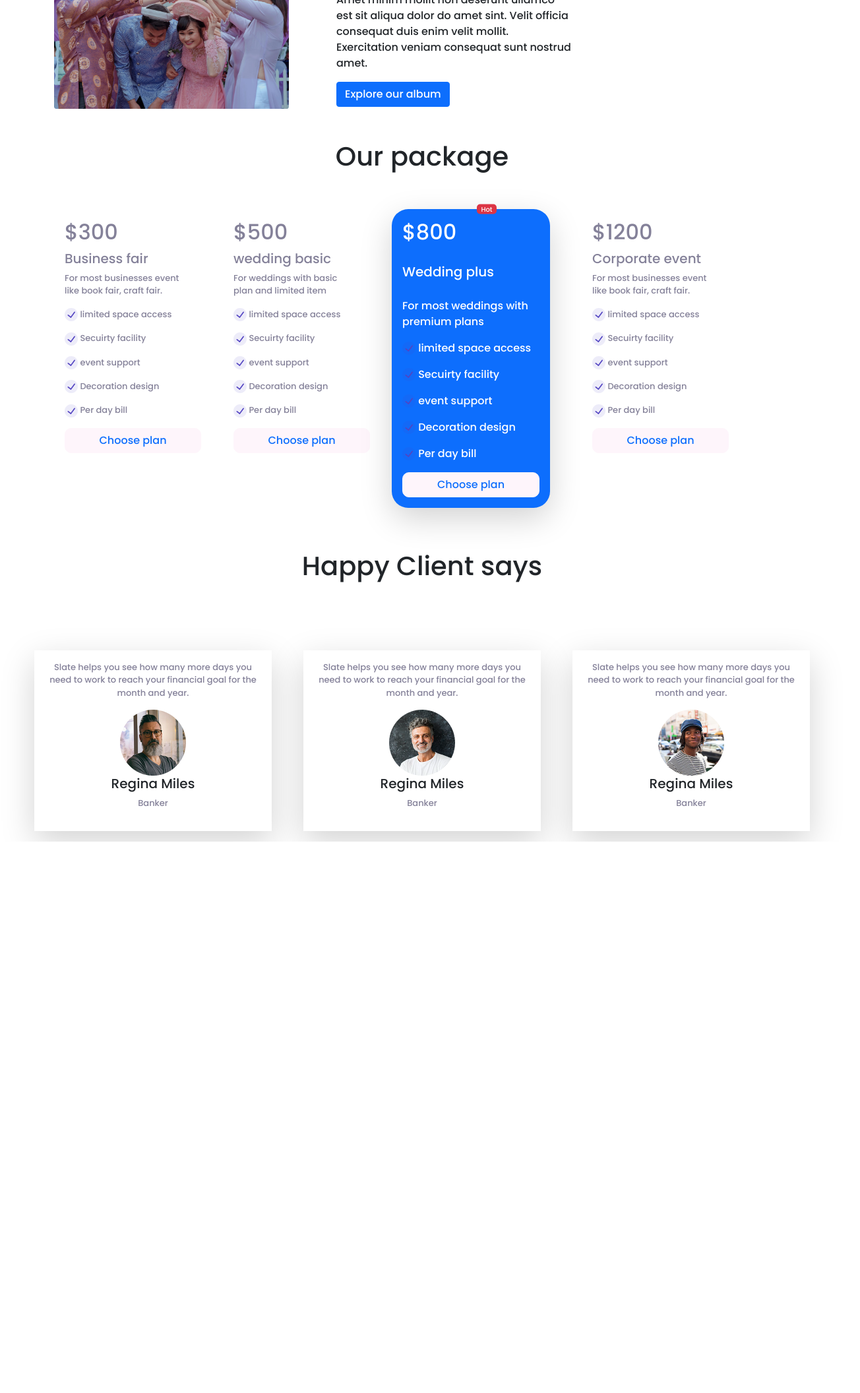
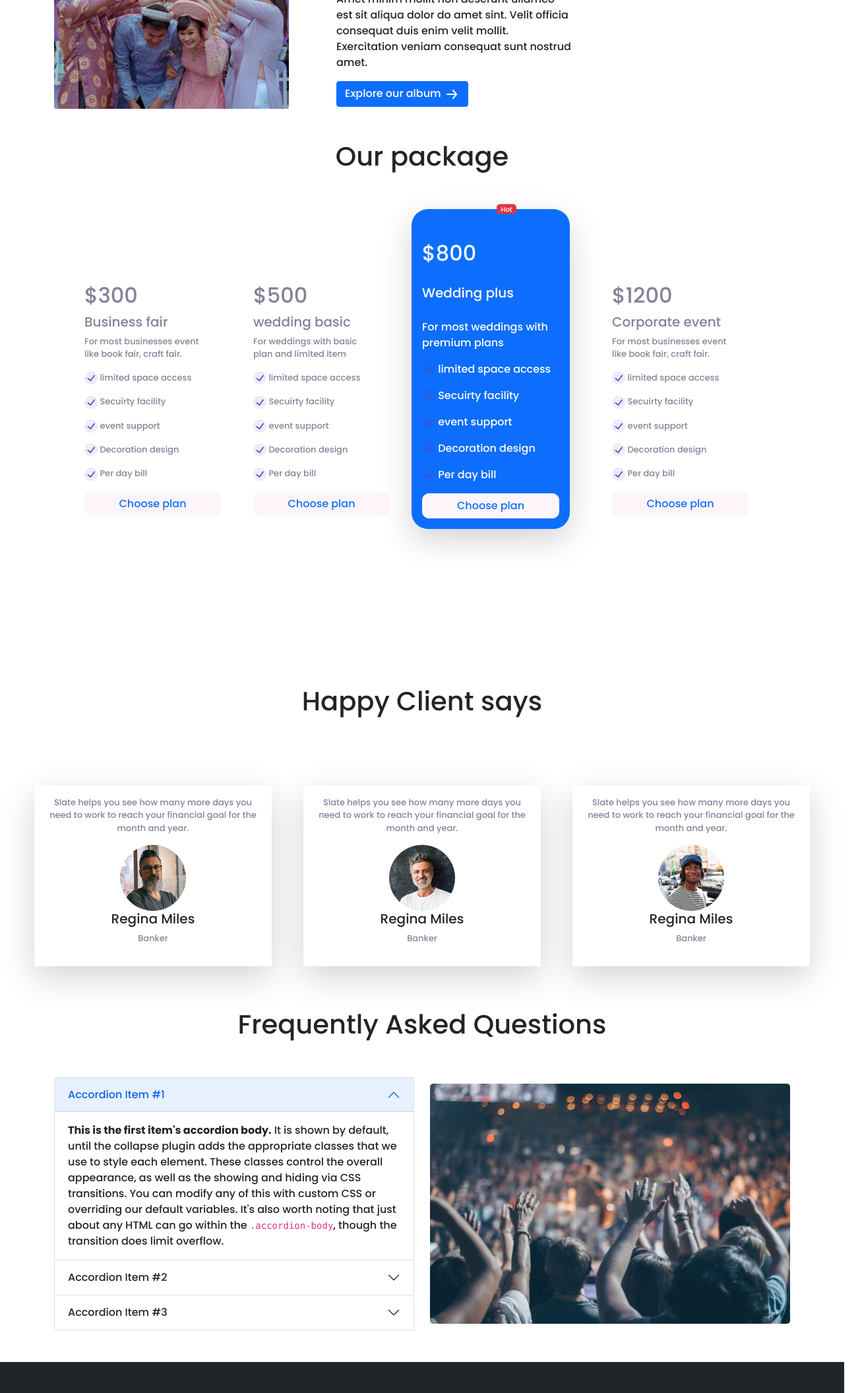
Before and after one commit to RayhanUddinFarhad/Convention-center-bootsPractice, a plain HTML site: page index.html in a window 1280 px wide. Shown: the part 688-2800 px from the top of the page at 66% size, 1304 px wide, since content can reach past the window. Before the commit the page ends 1964 px from the top, so only its background shows below. Drawn offline with Linux system fonts and the light colour scheme; a web font is replaced by a local one.

Commit message:
Updated section

```diff
--- a/index.html
+++ b/index.html
@@ -162,7 +162,7 @@
                 <div class="button">
 
 
-                    <button class="btn btn-primary">Explore our album</button>
+                    <button class="btn btn-primary">Explore our album <img src="icons/arrow-forward 1.svg" alt=""></button>
 
                 </div>
                </div>
@@ -201,11 +201,11 @@
 
         <h1 class="text-center">Our package</h1>
 
-        <div class="card-1 pt-5 d-md-flex flex-wrap">
+        <div class="card-1 pt-5 pb-5 mb-5 d-md-flex flex-wrap justify-content-center">
 
 
 
-            <div class="pe-5" style="width: 16rem">
+            <div class="pe-5 pt-5 mt-5 " style="width: 16rem">
                 <div class="card-body">
                   <h2>$300</h2>
                   <h5>Business fair</h5>
@@ -229,7 +229,7 @@
               </div>
 
 
-              <div class="pe-5" style="width: 16rem">
+              <div class="pe-5 pt-5 mt-5 pb-5 mb-5" style="width: 16rem">
                 <div class="card-body">
                   <h2>$500</h2>
                   <h5>wedding basic</h5>
@@ -255,7 +255,7 @@
 
 
               <div class="pe-5 position-relative" style="width: 18rem">
-                <div class="card-body-1 p-3 shadow-lg  bg-primary text-white" style="border-radius: 25px;">
+                <div class="card-body-1 p-3 pt-5  shadow-lg  bg-primary text-white" style="border-radius: 25px;">
 
                     <p class="bg-danger text-center position-absolute top-0 start-50 translate-middle" style="width: 30px; font-size: 10px; border-radius: 5px;" >Hot</p>
                   <h2>$800</h2>
@@ -278,7 +278,7 @@
                 </div>
               </div>
 
-              <div class="pe-5" style="width: 16rem;">
+              <div class="pe-5 pt-5 mt-5" style="width: 16rem;">
                 <div class="card-body">
                   <h2>$1200</h2>
                   <h5>Corporate event</h5>
@@ -382,6 +382,118 @@
 
 
 
+    <section class="container pt-5">
+
+
+      <h1 class="text-center">Frequently Asked Questions</h1>
+
+
+
+
+
+     <div class="row pt-5 align-items-center ">
+
+
+      <div class="faq col-md-6 ">
+
+
+
+        <div class="accordion" id="accordionExample">
+          <div class="accordion-item">
+            <h2 class="accordion-header" id="headingOne">
+              <button class="accordion-button" type="button" data-bs-toggle="collapse" data-bs-target="#collapseOne" aria-expanded="true" aria-controls="collapseOne">
+                Accordion Item #1
+              </button>
+            </h2>
+            <div id="collapseOne" class="accordion-collapse collapse show" aria-labelledby="headingOne" data-bs-parent="#accordionExample">
+              <div class="accordion-body">
+                <strong>This is the first item's accordion body.</strong> It is shown by default, until the collapse plugin adds the appropriate classes that we use to style each element. These classes control the overall appearance, as well as the showing and hiding via CSS transitions. You can modify any of this with custom CSS or overriding our default variables. It's also worth noting that just about any HTML can go within the <code>.accordion-body</code>, though the transition does limit overflow.
+              </div>
+            </div>
+          </div>
+          <div class="accordion-item">
+            <h2 class="accordion-header" id="headingTwo">
+              <button class="accordion-button collapsed" type="button" data-bs-toggle="collapse" data-bs-target="#collapseTwo" aria-expanded="false" aria-controls="collapseTwo">
+                Accordion Item #2
+              </button>
+            </h2>
+            <div id="collapseTwo" class="accordion-collapse collapse" aria-labelledby="headingTwo" data-bs-parent="#accordionExample">
+              <div class="accordion-body">
+                <strong>This is the second item's accordion body.</strong> It is hidden by default, until the collapse plugin adds the appropriate classes that we use to style each element. These classes control the overall appearance, as well as the showing and hiding via CSS transitions. You can modify any of this with custom CSS or overriding our default variables. It's also worth noting that just about any HTML can go within the <code>.accordion-body</code>, though the transition does limit overflow.
+              </div>
+            </div>
+          </div>
+          <div class="accordion-item">
+            <h2 class="accordion-header" id="headingThree">
+              <button class="accordion-button collapsed" type="button" data-bs-toggle="collapse" data-bs-target="#collapseThree" aria-expanded="false" aria-controls="collapseThree">
+                Accordion Item #3
+              </button>
+            </h2>
+            <div id="collapseThree" class="accordion-collapse collapse" aria-labelledby="headingThree" data-bs-parent="#accordionExample">
+              <div class="accordion-body">
+                <strong>This is the third item's accordion body.</strong> It is hidden by default, until the collapse plugin adds the appropriate classes that we use to style each element. These classes control the overall appearance, as well as the showing and hiding via CSS transitions. You can modify any of this with custom CSS or overriding our default variables. It's also worth noting that just about any HTML can go within the <code>.accordion-body</code>, though the transition does limit overflow.
+              </div>
+            </div>
+          </div>
+        </div>
+
+
+
+
+
+      </div>
+
+
+      <div class="faq-img col-md-6">
+
+        <img class="img-fluid" src="images/people.png" alt="">
+
+
+
+
+      </div>
+     </div>
+    </section>
+
+
+    <footer  class="bg-dark mt-5 pt-5" style="height: 270px;">
+
+
+      <section class="container gx-5 text-white row align-items-center justify-content-center flex-wrap-reverse ms-auto ">
+
+
+        <div class="text-f col-md-6 " style="font-size: 10px;">
+
+
+          <p>© 2020 bike. All rights reserved</p>
+
+
+
+        </div>
+
+
+        <div class="ic-f mb-5 col-md-6">
+
+          <p>Get the App</p>
+          <img class="mb-3" src="icons/App Store Badge.png" alt=""> <br>
+          <img src="icons/Google Play Badge.png" alt="">
+
+
+
+        </div>
+
+
+
+
+      </section>
+
+
+
+
+    </footer>
+
+
+
 
 
 
```
Also changed, not shown: icons/App Store Badge.png (added), icons/Google Play Badge.png (added), icons/app store/Footer/Mini/Download Badge/App Store Badge.png (added), icons/play store/Footer/Mini/Download Badge/Google Play Badge.png (added), styles/bootstrap.css, 2 other files.
